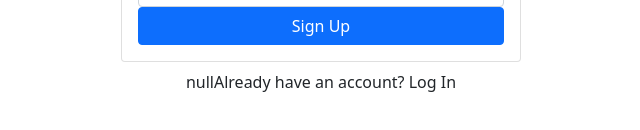
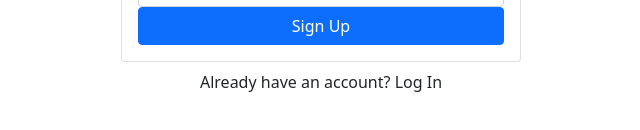
Before and after one commit to voboghure-dev/react-auth-firebase, a React (Create React App) app: page / in a window 1280 px wide. Shown: the part 494-624 px from the top of the page, without its empty margins (319-959 px from the left). Built offline with nearby package versions, Linux system fonts and the light colour scheme; no server answers.

Commit message:
Clear Signup page
Signed-off-by: Tapan Kumer Das <voboghure.dev@gmail.com>

```diff
--- a/src/components/Signup.js
+++ b/src/components/Signup.js
@@ -6,7 +6,7 @@ export default function Signup() {
   const emailRef = useRef();
   const passwordRef = useRef();
   const passwordConfirmRef = useRef();
-  const { signup, currentUser } = useAuth();
+  const { signup } = useAuth();
   const [error, setError] = useState('');
   const [loading, setLoading] = useState(false);
 
@@ -52,7 +52,6 @@ export default function Signup() {
         </Card.Body>
       </Card>
       <div className='w-100 text-center mt-2'>
-        {JSON.stringify(currentUser)}
         Already have an account? Log In
       </div>
     </>
```
